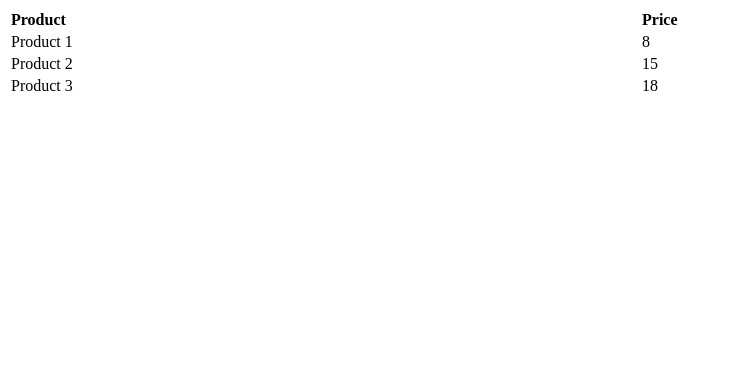
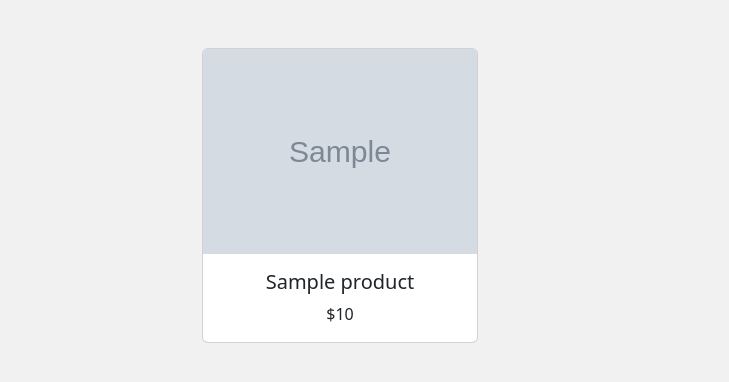
Before and after one commit to zhonghow/study_group, a PHP site: page / in a window 1280 px wide. Shown: the top 382 px of the page, without its empty margins (0-729 px from the left). Run offline with PHP 8.4, Linux system fonts and the light colour scheme; tables that the repository leaves empty or names only in its code hold one stand-in row (values such as "Sample post"); grey boxes marked "Sample" are stand-in pictures.

Commit message:
die already ah

```diff
--- /dev/null
+++ b/includes/class-products.php
@@ -0,0 +1,54 @@
+<?php
+
+class Products
+{
+
+    public $database;
+
+    public function __construct()
+    {
+        // Only change code below this line
+
+        // instruction: create a new PDO connection to the database
+        $this->database = connectToDB();
+        // Only change code above this line
+
+    }
+
+    public function getProducts()
+    {
+        $products = [];
+        // Only change code below this line
+
+        // instruction: get all products from the database and return them as an array of associative arrays
+        $query = $this->database->prepare('SELECT * FROM products');
+        $query->execute();
+
+
+        $products = $query->fetchAll();
+        // Only change code above this line
+
+        return $products;
+    }
+
+    public function toggleWishlist($product_id)
+    {
+        // Only change code below this line
+
+        // instruction: add the product to the wishlist or remove it from the wishlist (if it's already in the wishlist)
+        if ($_POST['is_checked'] == 0) {
+            $statement = $this->database->prepare('UPDATE products set `wishlist` = 1 where id = :id');
+        } else {
+            $statement = $this->database->prepare('UPDATE products set `wishlist` = 0 where id = :id');
+        }
+
+        $statement->execute([
+            'id' => $product_id
+        ]);
+
+        header('Location:/');
+        exit;
+    }
+
+    // Only change code above this line
+}
--- /dev/null
+++ b/includes/functions.php
@@ -0,0 +1,9 @@
+<?php
+function connectToDB()
+{
+    return new PDO(
+        'mysql:host=devkinsta_db;dbname=studygroup', // instruction: change the host to devkinsta_db and insert your own database name
+        'root',
+        'qQs06NBbdQOEMav6' // instruction: change this to your database password
+    );
+}
--- a/index.php
+++ b/index.php
@@ -1,43 +1,103 @@
 <?php
 
-$products = [
-    ['name' => 'Product 1', 'price' => 10, 'discount' => 20],
-    ['name' => 'Product 2', 'price' => 15, 'discount' => 0],
-    ['name' => 'Product 3', 'price' => 20, 'discount' => 10]
-];
+// Only change code below this line
+session_start();
+// Instruction: require all the files you need here. Tips: (includes/functions.php, includes/class-products.php)
+require "includes/class-products.php";
+require "includes/functions.php";
+
+
+// Only change code above this line
+if (class_exists('Products'))
+    $products = new Products();
+
+// Only change code below this line
+
+// instructions: get all products from the database and store them in the $products variable
+$allProducts = $products->getProducts();
+
+// instructions: if the form was submitted, add the product to the wishlist or remove it from the wishlist (if it's already in the wishlist)
+
+if ($_SERVER['REQUEST_METHOD'] == "POST") {
+    $products->toggleWishlist($_POST['id']);
+}
+// Only change code above this line
+
 ?>
 <!DOCTYPE html>
 <html>
 
+<head>
+    <title>Products Wishlist</title>
+    <link href="https://cdn.jsdelivr.net/npm/bootstrap@5.2.3/dist/css/bootstrap.min.css" rel="stylesheet" integrity="sha384-rbsA2VBKQhggwzxH7pPCaAqO46MgnOM80zW1RWuH61DGLwZJEdK2Kadq2F9CUG65" crossorigin="anonymous" />
+    <link rel="stylesheet" href="https://cdn.jsdelivr.net/npm/bootstrap-icons@1.10.2/font/bootstrap-icons.css" />
+    <style type="text/css">
+        body {
+            background: #f1f1f1;
+        }
+    </style>
+</head>
+
 <body>
-
-    <table style="width: 100%;">
-        <tr>
-            <th style="width: 50%; text-align: left;">Product</th>
-            <th style="width: 50%; text-align: left;">Price</th>
-        </tr>
-        <?php
-        foreach ($products as $product) {
-            echo '<tr>';
-            // Only change code below this line
-
-            // instruction: display the product name and price in the table
-            echo '<td>'.$product['name'].'</td>';
-
-            // instruction: apply the discount to the price
-            if($product['discount'] != 0) {
-                echo '<td>'. $product['price'] - ($product['price'] * ($product['discount'] / 100)) .'</td>';
-            } else {
-                echo '<td>' . $product['price'] . '</td>';
-            }
+    <div class="container mt-5 mb-2 mx-auto" style="max-width: 900px;">
+        <!-- Only change code below this line -->
+        <div class="row row-cols-1 row-cols-md-3 g-4">
 
 
-            // Only change code above this line
-            echo '</tr>';
-        }
-        ?>
-    </table>
 
+
+
+
+
+
+
+            <?php foreach ($allProducts as $items) : ?>
+                <div class="col">
+                    <div class="card h-100">
+                        <form action="<?php echo $_SERVER['REQUEST_URI']; ?>" method="post">
+                            <input type="hidden" name="action" value="checked">
+                            <input type="hidden" name="id" value="<?= $items['id'] ?>">
+                            <input type="hidden" name="is_checked" value="<?= $items['wishlist'] ?>">
+
+                            <?php if ($items['wishlist'] == 0) : ?>
+                                <button type="submit" class="btn btn-link p-0 m-0">
+                                    <i class="bi bi-heart" style="position: absolute; top: 10px; right: 10px; font-size: 1.5rem; color: #f00;"></i>
+                                </button>
+                            <?php endif ?>
+
+                            <?php if ($items['wishlist'] == 1) : ?>
+                                <button type="submit" class="btn btn-link p-0 m-0">
+                                    <i class="bi bi-heart-fill" style="position: absolute; top: 10px; right: 10px; font-size: 1.5rem; color: #f00;"></i>
+                                </button>
+                            <?php endif ?>
+
+                        </form>
+                        <img src="<?= $items['image'] ?>" class="card-img-top" alt="<?= $items['name'] ?>" />
+                        <div class="card-body text-center">
+                            <h5 class="card-title"><?= $items['name'] ?></h5>
+                            <p class="card-text">
+                                <?= '$' . $items['price'] ?>
+                            </p>
+                        </div>
+                    </div>
+                </div>
+
+            <?php endforeach ?>
+
+
+
+
+
+
+
+
+
+        </div><!-- .row -->
+        <!-- Only change code above this line -->
+
+    </div><!-- .container -->
+
+    <script src="https://cdn.jsdelivr.net/npm/bootstrap@5.2.3/dist/js/bootstrap.bundle.min.js" integrity="sha384-kenU1KFdBIe4zVF0s0G1M5b4hcpxyD9F7jL+jjXkk+Q2h455rYXK/7HAuoJl+0I4" crossorigin="anonymous"></script>
 </body>
 
 </html>
```
Also changed, not shown: first.php (added, +43 -0 lines).
